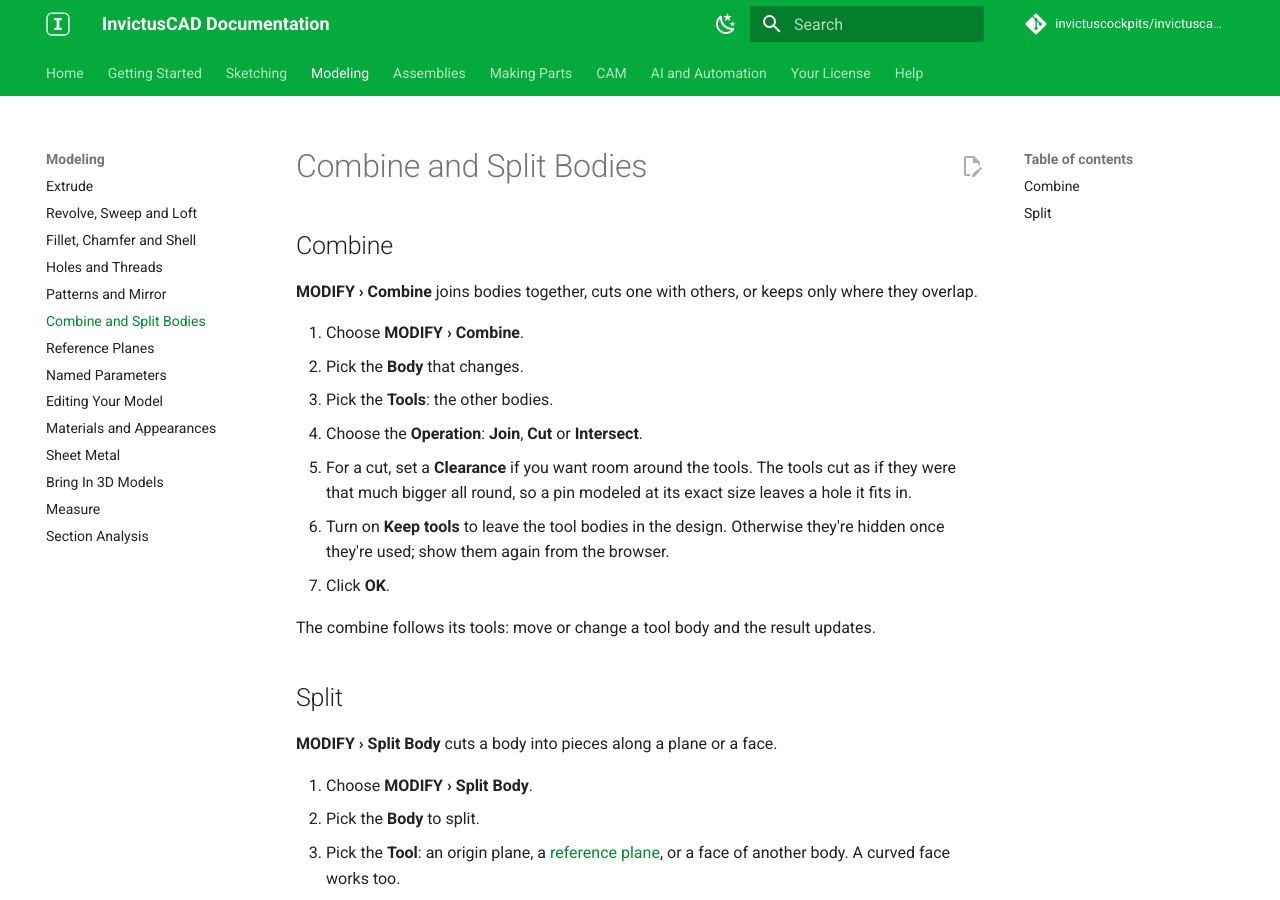
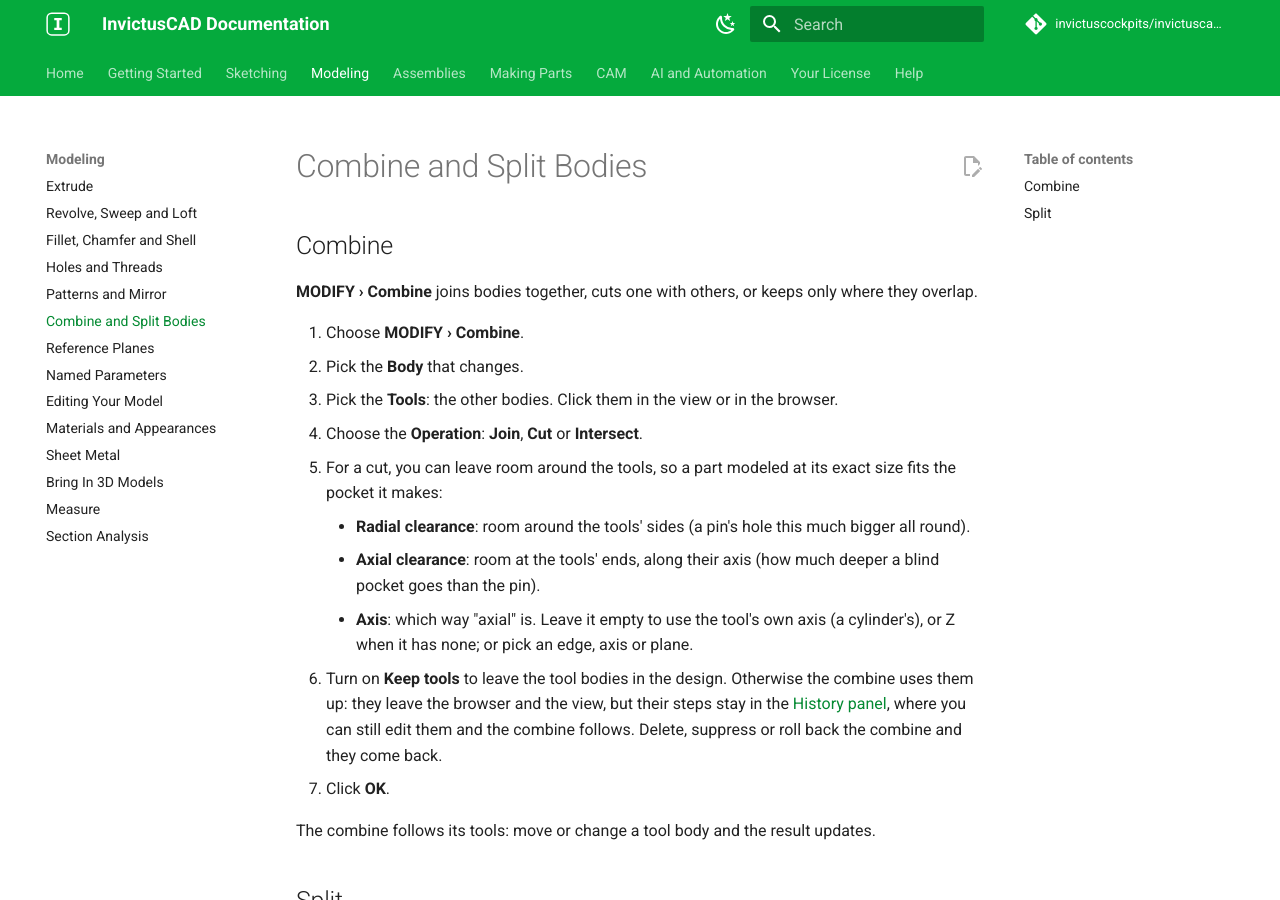
Before and after one commit to invictuscockpits/invictuscad-docs, an MkDocs documentation site: the page built from docs/modeling/combine-and-split.md, in a window 1280 px wide and 900 px high. Built offline with MkDocs 1.6.1 and Material for MkDocs 9.7.7, drawn with Linux system fonts in a browser that asks for light colours; comment, search, counter and statistics services are not loaded.

Commit message:
Combine: radial and axial clearance, tools used up, picking from the browser

```diff
--- a/docs/modeling/combine-and-split.md
+++ b/docs/modeling/combine-and-split.md
@@ -6,12 +6,19 @@
 
 1. Choose **MODIFY › Combine**.
 2. Pick the **Body** that changes.
-3. Pick the **Tools**: the other bodies.
+3. Pick the **Tools**: the other bodies. Click them in the view or in the browser.
 4. Choose the **Operation**: **Join**, **Cut** or **Intersect**.
-5. For a cut, set a **Clearance** if you want room around the tools. The tools cut as if they
-   were that much bigger all round, so a pin modeled at its exact size leaves a hole it fits in.
-6. Turn on **Keep tools** to leave the tool bodies in the design. Otherwise they're hidden once
-   they're used; show them again from the browser.
+5. For a cut, you can leave room around the tools, so a part modeled at its exact size fits
+   the pocket it makes:
+    - **Radial clearance**: room around the tools' sides (a pin's hole this much bigger all round).
+    - **Axial clearance**: room at the tools' ends, along their axis (how much deeper a blind
+      pocket goes than the pin).
+    - **Axis**: which way "axial" is. Leave it empty to use the tool's own axis (a cylinder's),
+      or Z when it has none; or pick an edge, axis or plane.
+6. Turn on **Keep tools** to leave the tool bodies in the design. Otherwise the combine uses them
+   up: they leave the browser and the view, but their steps stay in the
+   [History panel](history.md#the-history-panel), where you can still edit them and the combine
+   follows. Delete, suppress or roll back the combine and they come back.
 7. Click **OK**.
 
 The combine follows its tools: move or change a tool body and the result updates.
```
